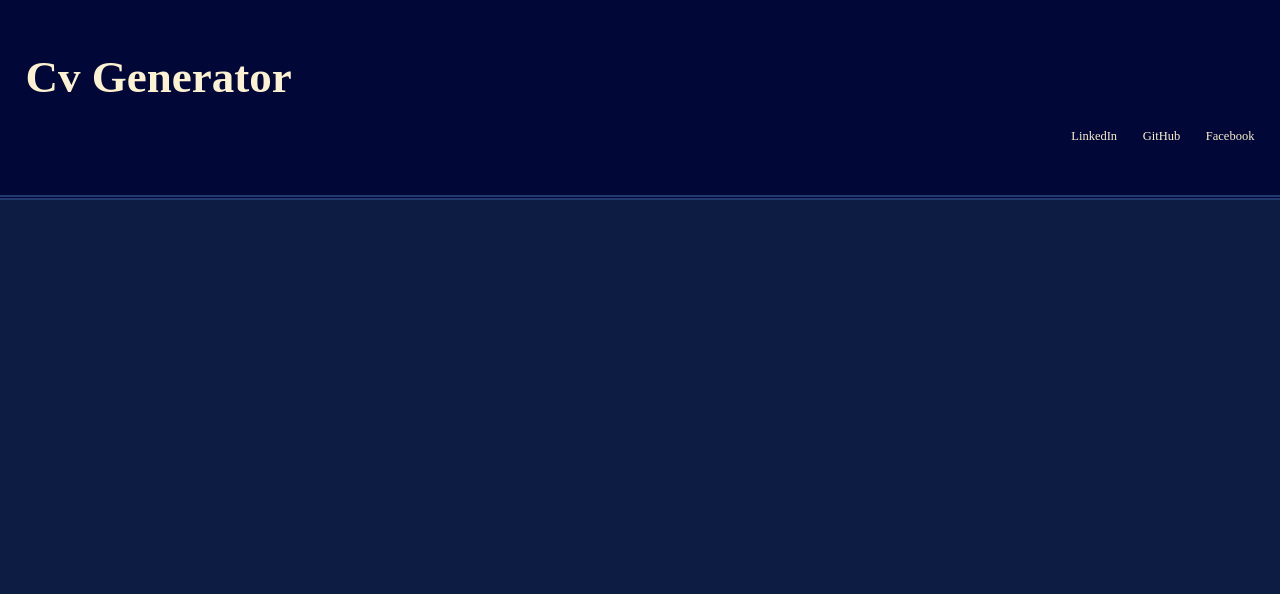
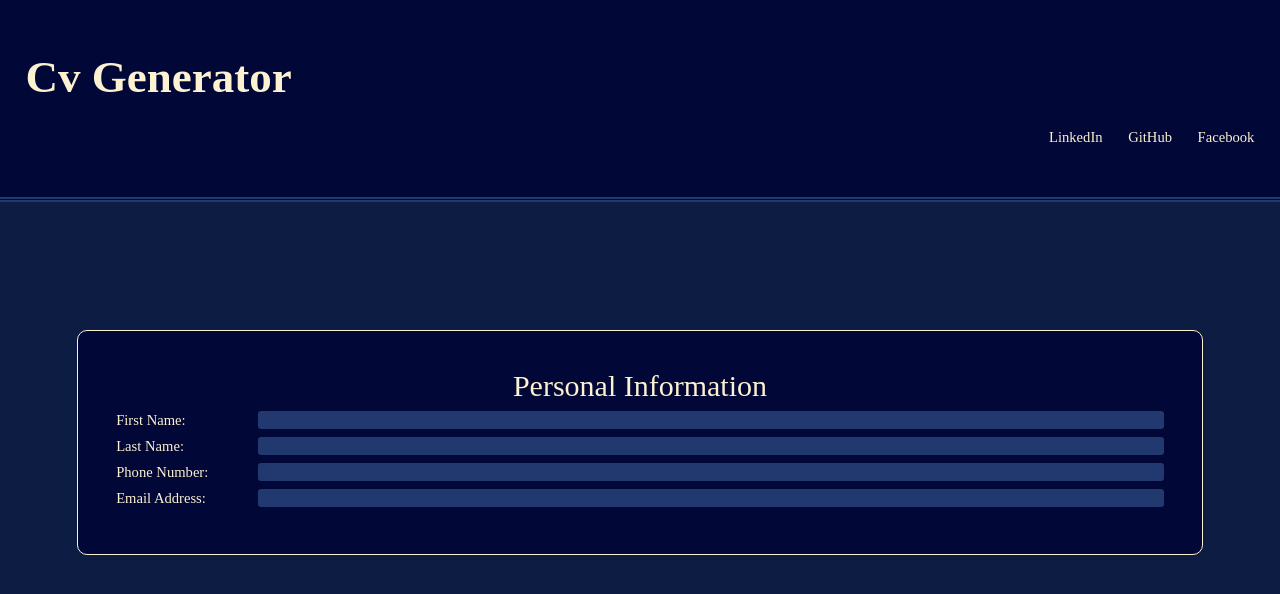
Before and after one commit to Z-K11/cvGenerator, a React (Vite) app: page / in a window 1280 px wide. Shown: the top 594 px of the page. Built offline with nearby package versions, Linux system fonts and the light colour scheme.

Commit message:
ui(generalInformation) : create personal Information section for user info form

```diff
--- a/src/App.jsx
+++ b/src/App.jsx
@@ -1,4 +1,5 @@
 import './styles/App.css';
+import GeneralInformation from './generalInformation';
 function Header() {
   return (
     <header>
@@ -25,5 +26,14 @@ function Link() {
   );
 }
 export default function App() {
-  return <Header />;
+  return (
+    <>
+      <Header />
+      <div className="mainWrapper">
+        <form action="" method="post">
+          <GeneralInformation />
+        </form>
+      </div>
+    </>
+  );
 }
--- /dev/null
+++ b/src/generalInformation.jsx
@@ -0,0 +1,20 @@
+import './styles/generalInformation.css';
+export default function GeneralInformation() {
+  return (
+    <>
+      <div className="generalInput">
+        <h2>Personal Information</h2>
+        <div className="inputAlign">
+          <label for="firstName">First Name:</label>
+          <input type="text" id="firstName" name="firstName" />
+          <label for="lastName">Last Name:</label>
+          <input type="text" id="lastName" name="lastName" />
+          <label for="cellNumber">Phone Number:</label>
+          <input type="tel" id="cellNumber" name="cellNumber" />
+          <label for="email">Email Address:</label>
+          <input type="email" id="email" name="email" />
+        </div>
+      </div>
+    </>
+  );
+}
--- /dev/null
+++ b/src/styles/generalInformation.css
@@ -0,0 +1,23 @@
+.generalInput h2 {
+  font-size: var(--h2Font);
+  text-align: center;
+  font-weight: normal;
+}
+.generalInput {
+  border: 0.1rem solid var(--mainFont);
+  padding: 3vw;
+  border-radius: 1rem;
+  background-color: var(--mainDark);
+}
+.generalInput input {
+  background-color: var(--mainLight);
+  padding: 0.1rem 0.4rem;
+  border-radius: 0.3rem;
+}
+.inputAlign {
+  display: grid;
+  grid-template-columns: auto 1fr;
+  align-items: center;
+  gap: 0.8rem 5rem;
+  padding: 0.8rem 0;
+}
--- a/src/styles/index.css
+++ b/src/styles/index.css
@@ -9,8 +9,22 @@
   --mainLight: #22396f;
   --mainFont: #fcf1d0;
   --h1FontSize: clamp(2.25rem, 1.3rem + 4vw, 4.5rem);
-  --bodyFont: clamp(1rem, 0.8964rem + 0.442vw, 1.25rem);
+  --bodyFont: clamp(1rem, 0.8964rem + 0.442vw, 1.6rem);
+  --h2Font: clamp(1.75rem, 1.232rem + 2.2099vw, 3rem);
 }
 body {
   background-color: var(--background, grey);
+  font-size: var(--bodyFont);
 }
+.mainWrapper {
+  margin: 10vw 6vw;
+  font-size: var(--bodyFont);
+}
+input,
+label {
+  font-size: var(--bodyFont);
+}
+input {
+  outline: none;
+  border: none;
+}
```
